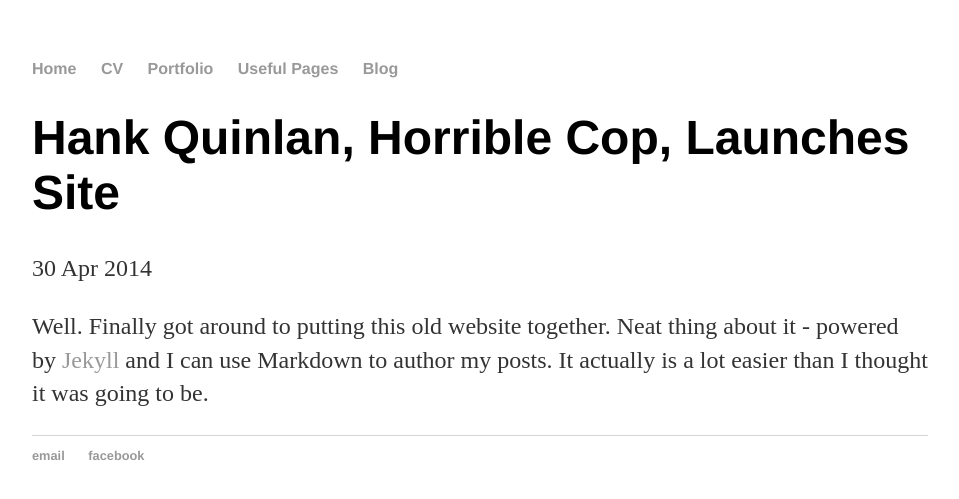
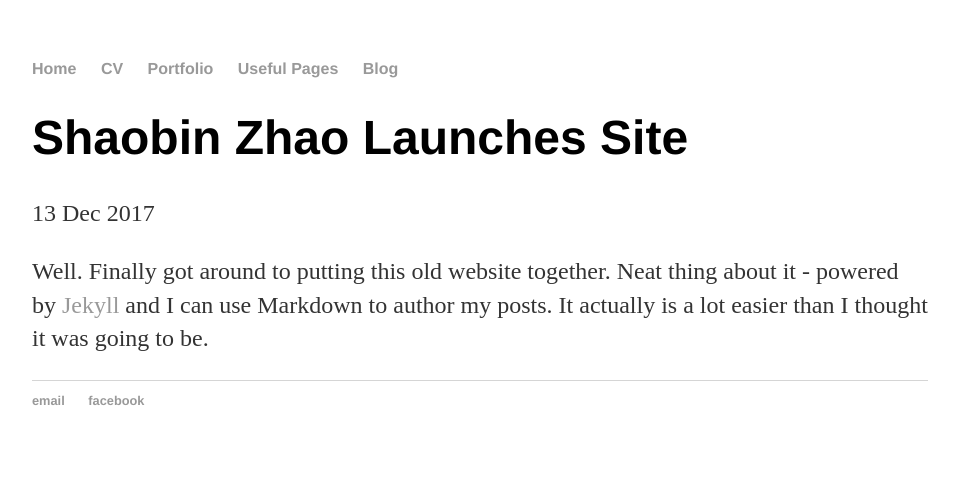
Before and after one commit to Zsbgest/Zsbgest.github.io, a Jekyll site: the page built from _posts/2017-12-13-Shaobin-Zhao-site-launched.md, in a window 1280 px wide. Shown: the top 499 px of the page, without its empty margins (160-1119 px from the left). Built offline with Jekyll 4.4.1, drawn with Linux system fonts in a browser that asks for light colours.

Commit message:
Update 2017-12-13-Shaobin-Zhao-site-launched.md

```diff
--- a/_posts/2017-12-13-Shaobin-Zhao-site-launched.md
+++ b/_posts/2017-12-13-Shaobin-Zhao-site-launched.md
@@ -1,7 +1,7 @@
 ---
 layout: post
-title: "Hank Quinlan, Horrible Cop, Launches Site"
-date: 2014-04-30
+title: "Shaobin Zhao Launches Site"
+date: 2017-12-13
 ---
 
 Well. Finally got around to putting this old website together. Neat thing about it - powered by [Jekyll](http://jekyllrb.com) and I can use Markdown to author my posts. It actually is a lot easier than I thought it was going to be.
```
